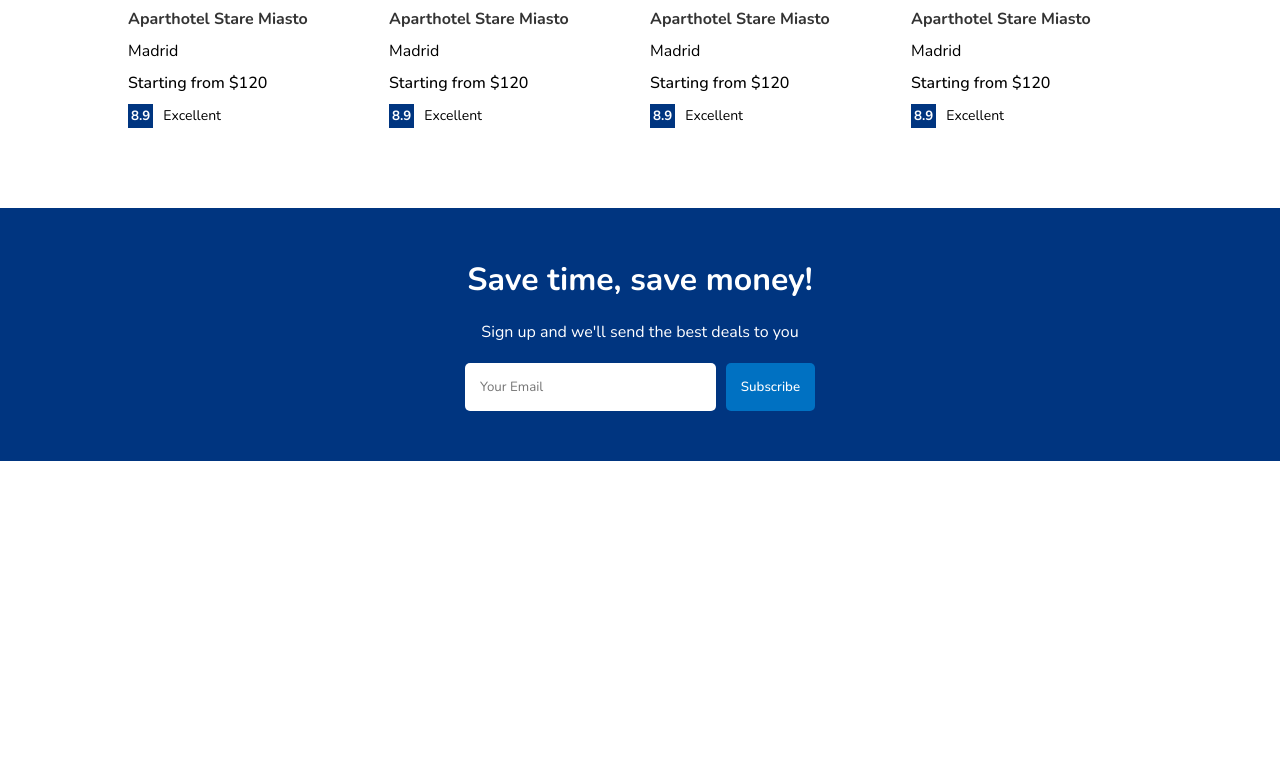
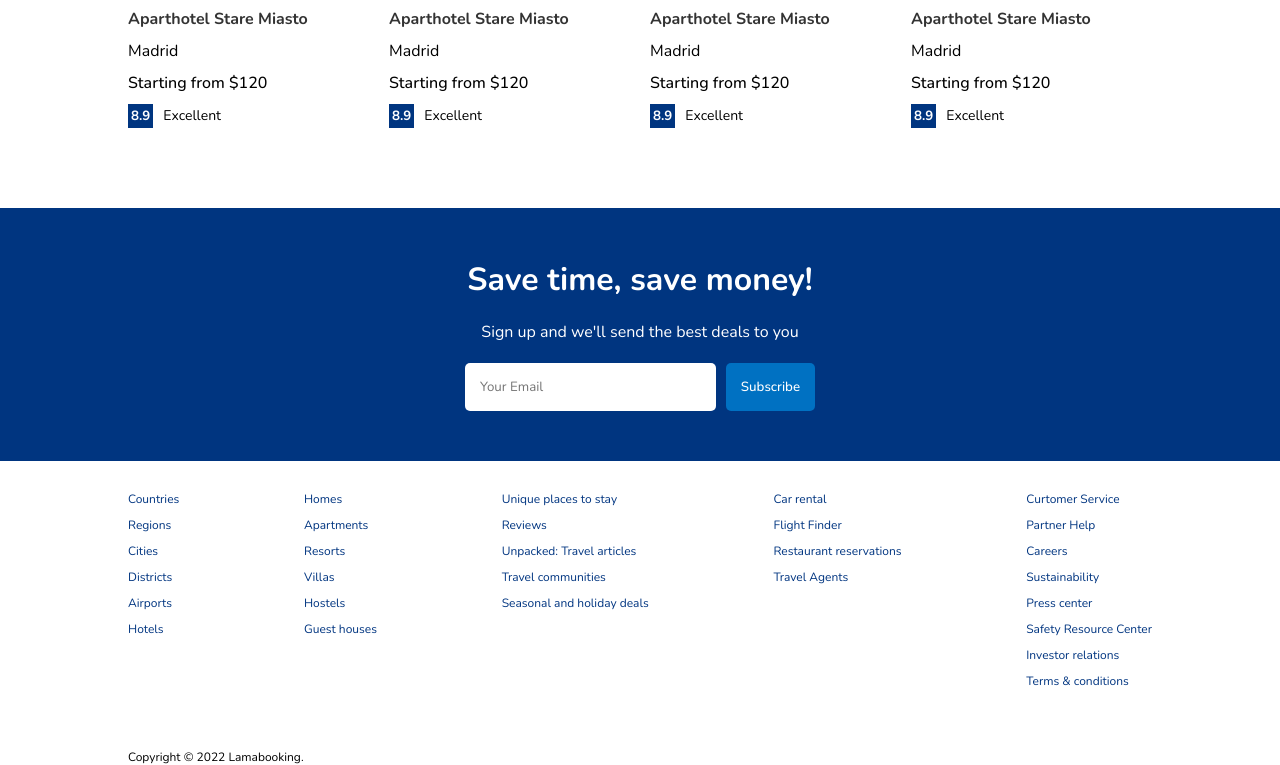
Before and after one commit to HakobHakob/reservation_app, a React (Vite) app in the folder Reservation APP/: page / in a window 1280 px wide. Shown: the part 1332-2097 px from the top of the page. Before the commit the page ends 1793 px from the top, so only its background shows below. Built offline with nearby package versions, Linux system fonts and the light colour scheme.

Commit message:
(Add): Creating footer

```diff
--- /dev/null
+++ b/Reservation APP/src/components/footer/Footer.jsx
@@ -0,0 +1,57 @@
+import * as Styled from "./Styled"
+
+import React from "react"
+
+export const Footer = () => {
+  return (
+    <Styled.Footer>
+      <Styled.FooterLists>
+        <Styled.FooterList>
+          <Styled.FooterListItem>Countries</Styled.FooterListItem>
+          <Styled.FooterListItem>Regions</Styled.FooterListItem>
+          <Styled.FooterListItem>Cities</Styled.FooterListItem>
+          <Styled.FooterListItem>Districts</Styled.FooterListItem>
+          <Styled.FooterListItem>Airports</Styled.FooterListItem>
+          <Styled.FooterListItem>Hotels</Styled.FooterListItem>
+        </Styled.FooterList>
+        <Styled.FooterList>
+          <Styled.FooterListItem>Homes</Styled.FooterListItem>
+          <Styled.FooterListItem>Apartments</Styled.FooterListItem>
+          <Styled.FooterListItem>Resorts </Styled.FooterListItem>
+          <Styled.FooterListItem>Villas</Styled.FooterListItem>
+          <Styled.FooterListItem>Hostels</Styled.FooterListItem>
+          <Styled.FooterListItem>Guest houses</Styled.FooterListItem>
+        </Styled.FooterList>
+        <Styled.FooterList>
+          <Styled.FooterListItem>Unique places to stay</Styled.FooterListItem>
+          <Styled.FooterListItem>Reviews</Styled.FooterListItem>
+          <Styled.FooterListItem>
+            Unpacked: Travel articles
+          </Styled.FooterListItem>
+          <Styled.FooterListItem>Travel communities</Styled.FooterListItem>
+          <Styled.FooterListItem>
+            Seasonal and holiday deals
+          </Styled.FooterListItem>
+        </Styled.FooterList>
+        <Styled.FooterList>
+          <Styled.FooterListItem>Car rental</Styled.FooterListItem>
+          <Styled.FooterListItem>Flight Finder</Styled.FooterListItem>
+          <Styled.FooterListItem>Restaurant reservations</Styled.FooterListItem>
+          <Styled.FooterListItem>Travel Agents</Styled.FooterListItem>
+        </Styled.FooterList>
+        <Styled.FooterList>
+          <Styled.FooterListItem>Curtomer Service</Styled.FooterListItem>
+          <Styled.FooterListItem>Partner Help</Styled.FooterListItem>
+          <Styled.FooterListItem>Careers</Styled.FooterListItem>
+          <Styled.FooterListItem>Sustainability</Styled.FooterListItem>
+          <Styled.FooterListItem>Press center</Styled.FooterListItem>
+          <Styled.FooterListItem>Safety Resource Center</Styled.FooterListItem>
+          <Styled.FooterListItem>Investor relations</Styled.FooterListItem>
+          <Styled.FooterListItem>Terms & conditions</Styled.FooterListItem>
+        </Styled.FooterList>
+      </Styled.FooterLists>
+
+      <Styled.FooterText>Copyright © 2022 Lamabooking.</Styled.FooterText>
+    </Styled.Footer>
+  )
+}
--- /dev/null
+++ b/Reservation APP/src/components/footer/Styled.js
@@ -0,0 +1,27 @@
+import styled from "styled-components"
+
+export const Footer = styled.footer`
+width: 100%;
+  width: 1024px;
+  font-size: 12px;
+`
+
+export const FooterLists = styled.div`
+ width: 100%;
+  display: flex;
+  justify-content: space-between;
+  margin-bottom: 50px;
+`
+
+export const FooterList = styled.ul`
+list-style: none;
+  padding: 0;
+`
+
+export const FooterListItem = styled.li`
+ margin-bottom: 10px;
+  color: #003580;
+  cursor: pointer;
+`
+
+export const FooterText = styled.p``
--- a/Reservation APP/src/pages/home/Home.jsx
+++ b/Reservation APP/src/pages/home/Home.jsx
@@ -1,5 +1,6 @@
 import { Featured } from "../../components/featured/Featured"
 import { FeaturedProperties } from "../../components/featured/featuredProperties/FeaturedProperties"
+import { Footer } from "../../components/footer/Footer"
 import { Header } from "../../components/header/Header"
 import { MailList } from "../../components/mailList/MailList"
 import { Navbar } from "../../components/navbar/Navbar"
@@ -18,6 +19,7 @@ export const Home = () => {
         <Styled.HomeTitle>Homes guests love</Styled.HomeTitle>
         <FeaturedProperties/>
         <MailList/>
+        <Footer/>
       </Styled.HomeContainer>
     </Styled.Home>
   )
```
